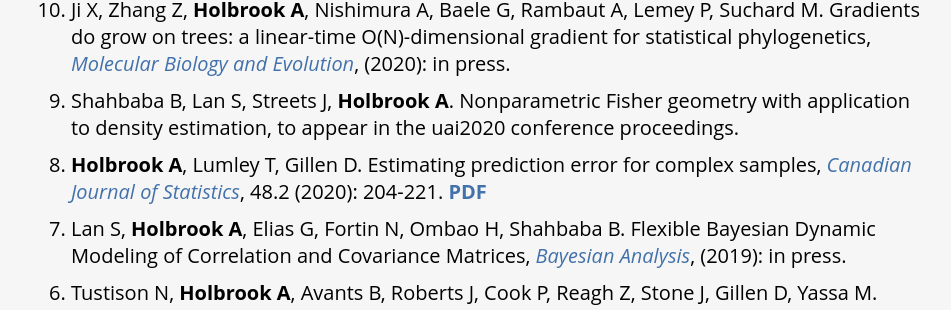
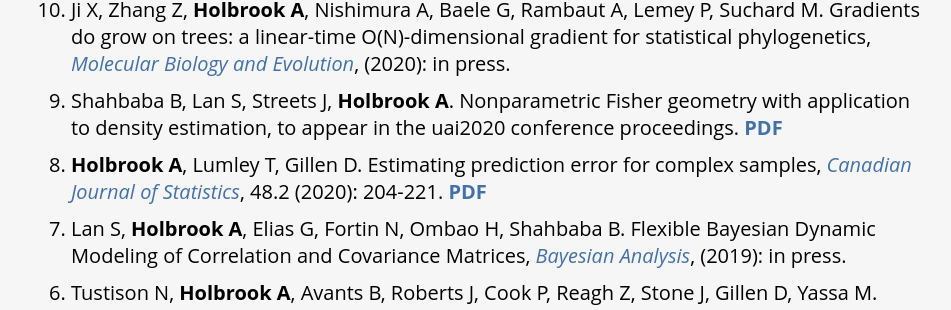
Before and after one commit to andrewjholbrook/andrewjholbrook.github.io, a Jekyll site: the page built from research.html, in a window 1280 px wide. Shown: the part 635-945 px from the top of the page, without its empty margins (161-1112 px from the left). Built offline with Jekyll 4.4.1, drawn with Linux system fonts in a browser that asks for light colours; a style sheet for code colours, icons or effects is not loaded.

Commit message:
Update research.html

```diff
--- a/research.html
+++ b/research.html
@@ -20,7 +20,7 @@ title: Research of Andrew Holbrook
                     <li> <b>Holbrook A</b>, Tustison N, Marquez F, Roberts J, Yassa M, Gillen D. Anterolateral entorhinal cortex thickness as a new biomarker for early detection of Alzheimer’s disease, <i><a href="https://www.medrxiv.org/content/10.1101/19011825v1" target="_blank">medRxiv preprint</a></i>, (2020): accepted at Alzheimer's & Dementia: Diagnosis, Assessment & Disease Monitoring.
                         <li> <b>Holbrook A</b>, Lemey P, Baele G, Dellicour S, Brockmann D, Rambaut A, Suchard M. Massive parallelization boosts big Bayesian multidimensional scaling, <i><a href="https://doi.org/10.1080/10618600.2020.1754226" target="_blank">Journal of Computational and Graphical Statistics</a></i>, (2020): in press.
                         <li> Ji X, Zhang Z, <b>Holbrook A</b>, Nishimura A, Baele G, Rambaut A, Lemey P, Suchard M. Gradients do grow on trees: a linear-time O(N)-dimensional gradient for statistical phylogenetics, <i><a href="https://doi.org/10.1093/molbev/msaa130" target="_blank">Molecular Biology and Evolution</a></i>, (2020): in press.
-        <li> Shahbaba B, Lan S, Streets J, <b>Holbrook A</b>. Nonparametric Fisher geometry with application to density estimation, to appear in the uai2020 conference proceedings.
+        <li> Shahbaba B, Lan S, Streets J, <b>Holbrook A</b>. Nonparametric Fisher geometry with application to density estimation, to appear in the uai2020 conference proceedings. <a href="http://www.auai.org/uai2020/proceedings/58_main_paper.pdf" target="_blank"><b>PDF</b></a>
             <li> <b>Holbrook A</b>, Lumley T, Gillen D. Estimating prediction error for complex samples, <i><a href="https://doi.org/10.1002/cjs.11527" target="_blank">Canadian Journal of Statistics</a></i>, 48.2 (2020): 204-221. <a href="papers/HTE.pdf" target="_blank"><b>PDF</b></a>
     <li> Lan S, <b>Holbrook A</b>, Elias G, Fortin N, Ombao H, Shahbaba B. Flexible Bayesian Dynamic Modeling of Correlation and Covariance Matrices, <i><a href="https://projecteuclid.org/euclid.ba/1572858051" target="_blank">Bayesian Analysis</a></i>, (2019): in press.
         <li> Tustison N, <b>Holbrook A</b>, Avants B, Roberts J, Cook P, Reagh Z, Stone J, Gillen D, Yassa M. Longitudinal mapping of cortical thickness measurements: an Alzheimer’s Disease Neuroimaging Initiative-based evaluation study, <i><a href="https://content.iospress.com/articles/journal-of-alzheimers-disease/jad190283" target="_blank">Journal of Alzheimer's Disease</a></i>, 71.1 (2019): 165-183. <a href="papers/tustison.pdf" target="_blank"><b>PDF</b></a>
```
